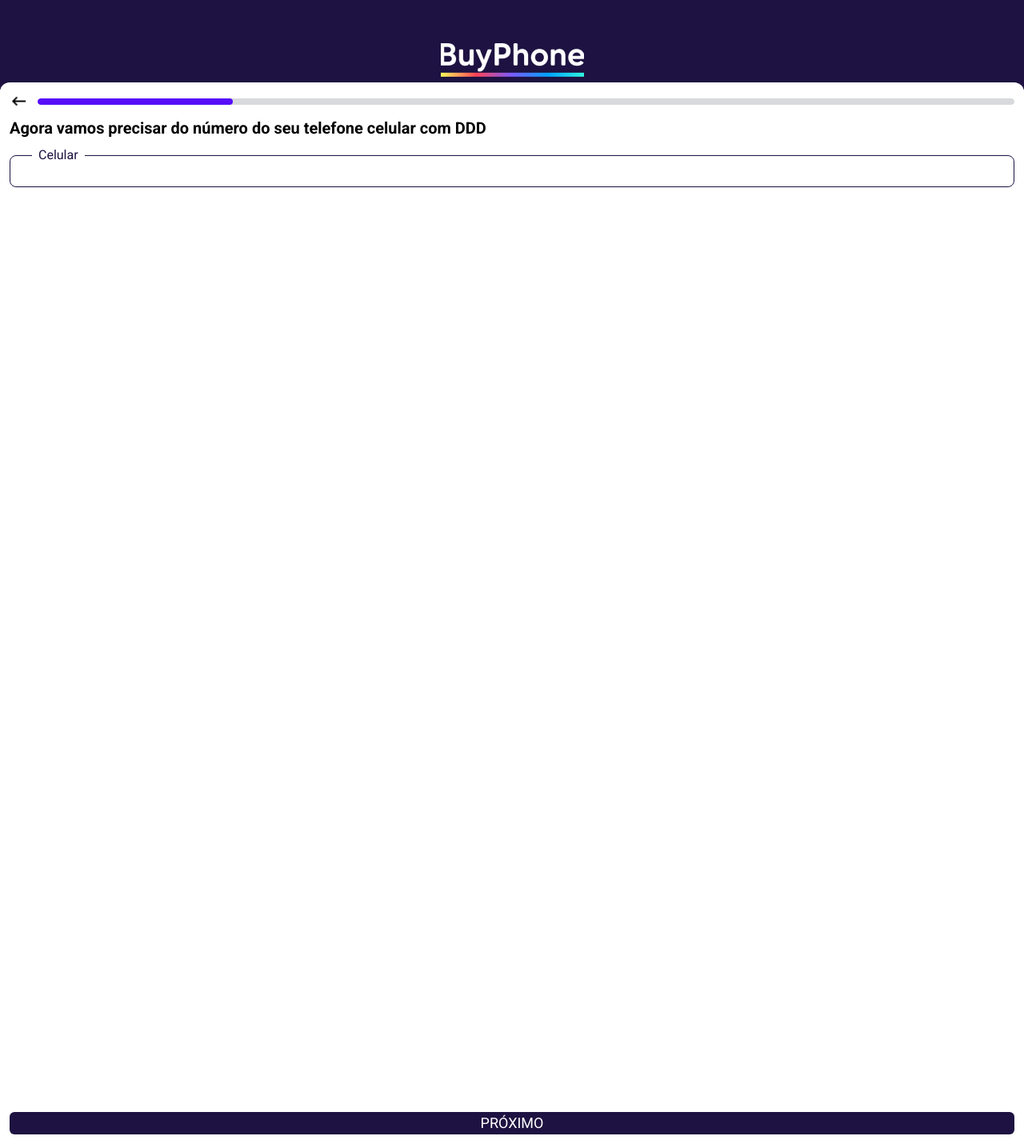
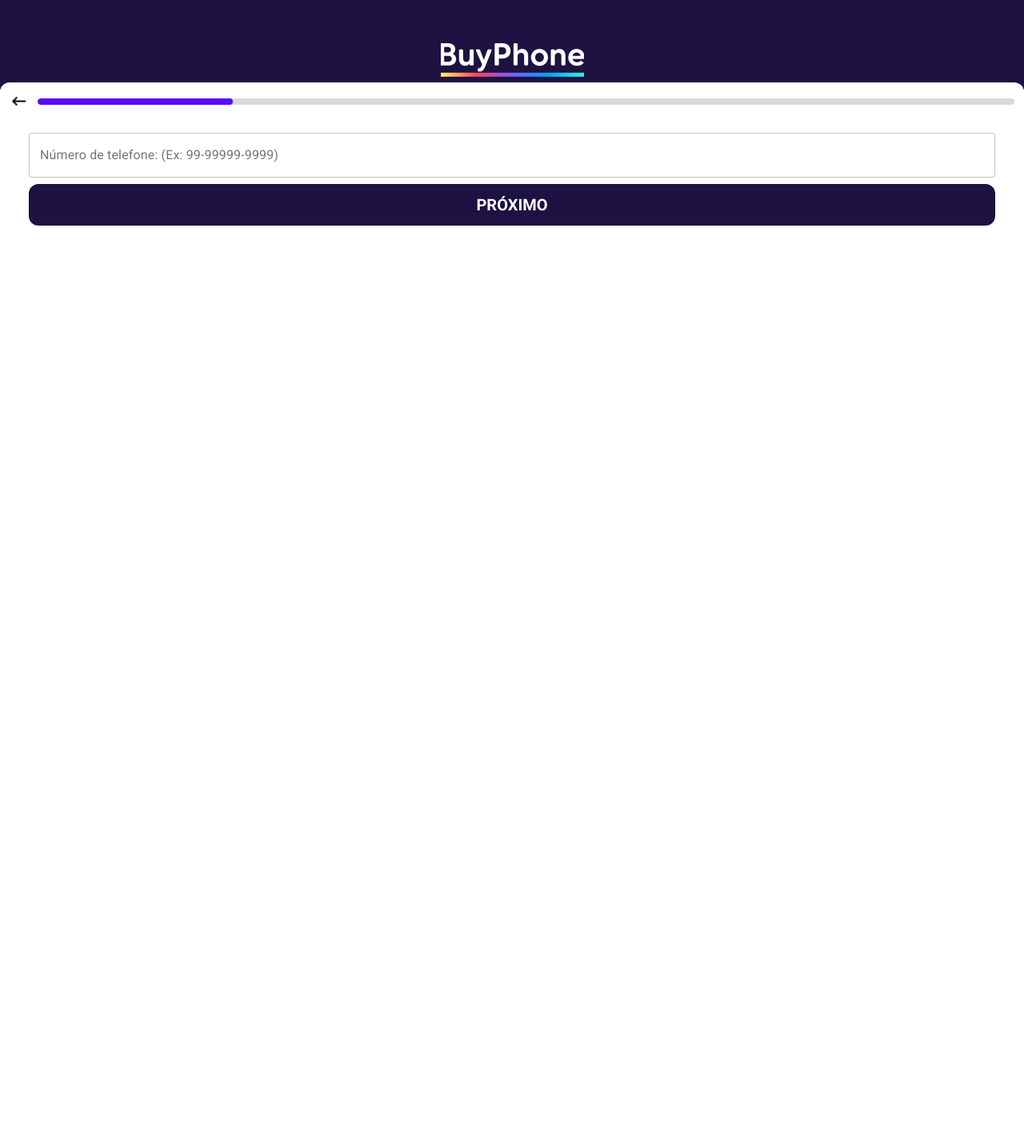
Before and after one commit to MuriloFernandesDev/Cadastro_Rev, a Next.js app: page /RegCelular in a window 1280 px wide. Shown: the whole page at 80% size. After the commit the page ends 800 px from the top, so only its background shows below. Built offline with nearby package versions, Linux system fonts and the light colour scheme.

Commit message:
first commit

```diff
--- a/src/pages/RegCelular.tsx
+++ b/src/pages/RegCelular.tsx
@@ -1,21 +1,81 @@
-import Link from 'next/link'
+import React from 'react'
+import { Formik } from 'formik'
+import InputMask from 'react-input-mask'
+import TextField from '@material-ui/core/TextField'
+import Container from '@material-ui/core/Container'
+import Button from '@material-ui/core/Button'
+import * as yup from 'yup'
+
+let validateSchema = yup.object().shape({
+    tel_no: yup
+        .string()
+        .test('len', 'Insira um telefone válido', (val = '') => {
+            const val_length_without_dashes = val.replace(/-|_/g, '').length
+            return val_length_without_dashes === 12 || 12
+        })
+        .required('Telefone é obrigatório'),
+})
 
 export default function RegCelular() {
     return (
-        <>
-            <h1 className="pb-5 text-black text-xl font-semibold">
-                Agora vamos precisar do número do seu telefone celular com DDD
-            </h1>
-            <form action="InsertEmail">
-                <label className="absolute text-Loja bg-white -mt-3 ml-7 h-5 pl-2 pr-2">
-                    Celular
-                </label>
-                <input
-                    className="border text-black p-2 border-Loja rounded-lg w-full h-10 z-10"
-                    type="number"
-                    id="nome"
-                />
-            </form>
-        </>
+        <Container style={{ marginTop: '20px' }}>
+            <Formik
+                initialValues={{
+                    tel_no: '',
+                }}
+                validationSchema={validateSchema}
+                onSubmit={(values, actions) => {
+                    setTimeout(() => {
+                        // alert(JSON.stringify(values, null, 2));
+                        actions.setSubmitting(false)
+                    }, 500)
+                }}
+            >
+                {({
+                    errors,
+                    values,
+                    setFieldValue,
+                    isSubmitting,
+                    touched,
+                    handleBlur,
+                    handleSubmit,
+                    handleChange,
+                }) => {
+                    return (
+                        <form onSubmit={handleSubmit}>
+                            <InputMask
+                                mask="99-99999-9999"
+                                onChange={handleChange}
+                                onBlur={handleBlur}
+                                value={values.tel_no}
+                            >
+                                {() => (
+                                    <TextField
+                                        type="text"
+                                        label="Número de telefone:  (Ex: 99-99999-9999)"
+                                        name="tel_no"
+                                        fullWidth
+                                        variant="outlined"
+                                        helperText={
+                                            touched.tel_no ? errors.tel_no : ''
+                                        }
+                                        error={
+                                            touched.tel_no &&
+                                            Boolean(errors.tel_no)
+                                        }
+                                    />
+                                )}
+                            </InputMask>
+                            <button
+                                className="flex justify-center mx-auto font-bold uppercase w-full text-white text-xl py-3 mt-2 rounded-xl hover:scale-105 ease-in-out duration-300 bg-Loja"
+                                type="submit"
+                            >
+                                Próximo
+                            </button>
+                        </form>
+                    )
+                }}
+            </Formik>
+        </Container>
     )
 }
--- a/src/pages/RegEmail.tsx
+++ b/src/pages/RegEmail.tsx
@@ -1,20 +1,71 @@
 import Link from 'next/link'
+import toast from 'react-hot-toast'
+import * as yup from 'yup'
+import { useFormik } from 'formik'
+
+import React, { useState, useEffect, FormEvent } from 'react' //
 
 export default function RegEmail() {
+    const formik = useFormik({
+        initialValues: {
+            email: '',
+        },
+        validationSchema: yup.object({
+            email: yup.string().required('O campo é obrigatório.'),
+        }),
+        onSubmit: (values) => {
+            toast.success('Nome Resgistrado com sucesso')
+            console.log(JSON.stringify(values))
+        },
+    })
+
     return (
         <>
             <h1 className="pb-5 text-black text-xl font-semibold">
                 Qual seu email?
             </h1>
-            <form action="InsertEmail">
+            {/* <form action="InsertEmail" onSubmit={HandleSubmit}>
                 <label className="absolute text-Loja bg-white -mt-3 ml-7 h-5 pl-2 pr-2">
                     E-mail
                 </label>
                 <input
                     className="border text-black p-2 border-Loja rounded-lg w-full h-10 z-10"
                     type="text"
-                    id="nome"
+                    value={email}
+                    onChange={({ target }) => setEmail(target.value)}
                 />
+
+                <button
+                    className="flex justify-center font-bold uppercase w-full text-white text-xl py-3 mt-2 rounded-xl hover:scale-105 ease-in-out duration-300 bg-Loja"
+                    type="submit"
+                    disabled={loading}
+                >
+                    Próximo
+                </button>
+            </form> */}
+
+            <form onSubmit={formik.handleSubmit}>
+                <label className="absolute text-Loja bg-white -mt-3 ml-7 h-5 pl-2 pr-2">
+                    E-mail
+                </label>
+                <input
+                    className="border text-black p-2 border-Loja rounded-lg w-full h-10 z-10"
+                    id="email"
+                    name="email"
+                    type="email"
+                    onChange={formik.handleChange}
+                    onBlur={formik.handleBlur}
+                    value={formik.values.email}
+                />
+                {formik.touched.email && formik.errors.email ? (
+                    <div>{formik.errors.email}</div>
+                ) : null}
+                <button
+                    className="flex justify-center mx-auto font-bold uppercase w-full text-white text-xl py-3 mt-2 rounded-xl hover:scale-105 ease-in-out duration-300 bg-Loja"
+                    type="submit"
+                >
+                    Próximo
+                </button>
             </form>
         </>
     )
--- a/src/pages/Welcome.tsx
+++ b/src/pages/Welcome.tsx
@@ -3,30 +3,17 @@
 export default function Welcome() {
     return (
         <>
-            <div className="flex w-full items-center justify-between">
-                <Link href={'/#'}>
-                    <a>
-                        <img src="/back.png" alt="" />
-                    </a>
-                </Link>
-                <progress
-                    className="progress progress-primary ml-3 w-full bg-[rgba(0, 0, 0, 0.1)]"
-                    value="10"
-                    max="100"
-                ></progress>
-            </div>
-
             <h1 className="font-bold text-2xl text-black">
                 Bem-vindo a BuyPhone
             </h1>
-            <div className="text-black opacity-50 font-semibold text-lg">
+
             <p className="pb-5">Para criar seu cadastro veja se você:</p>
 
-                <ul className="flex flex-col h-64 justify-between">
+            <ul className="flex flex-col justify-between">
                 <li>1. É um revendedor de iPhones.</li>
                 <li>
-                        2. Tem a intenção de comprar produtos no atacado para
-                        obter desconto.
+                    2. Tem a intenção de comprar produtos no atacado para obter
+                    desconto.
                 </li>
                 <li>
                     3. Possui loja física, online ou tem como comprovar que
@@ -34,15 +21,6 @@
                 </li>
                 <li>4. Tem seus documentos em mãos.</li>
             </ul>
-            </div>
-
-            <div className="flex justify-center w-full items-center mt-10">
-                <Link href={'/RegName'}>
-                    <a className="text-white uppercase text-lg font-semi-bold bg-Loja rounded-md w-full flex justify-center">
-                        Próximo
-                    </a>
-                </Link>
-            </div>
         </>
     )
 }
--- a/src/pages/_app.tsx
+++ b/src/pages/_app.tsx
@@ -4,6 +4,7 @@
 import Header from './components/Header'
 import RegConc from './RegConc'
 import Corpo from './components/Corpo'
+import { Toaster } from 'react-hot-toast'
 
 function MyApp({ Component, pageProps }: AppProps) {
     const router = useRouter()
@@ -13,6 +14,7 @@
                 <Component {...pageProps} />
             ) : (
                 <>
+                    <Toaster position="bottom-right" />
                     <Header />
                     <Corpo>
                         <Component {...pageProps} />
--- a/src/pages/components/Button/index.tsx
+++ b/src/pages/components/Button/index.tsx
@@ -2,13 +2,12 @@
 export default function Button() {
     return (
         <>
-            <div className="flex justify-center w-full items-center mt-10">
-                <Link href={'/'}>
-                    <a className="text-white bg-Loja uppercase text-lg font-semi-bold rounded-md w-full flex justify-center">
-                        Próximo
-                    </a>
-                </Link>
-            </div>
+            <button
+                className="flex justify-center mx-auto font-bold uppercase w-full text-white text-xl py-3 mt-2 rounded-xl hover:scale-105 ease-in-out duration-300 bg-Loja"
+                type="submit"
+            >
+                Próximo
+            </button>
         </>
     )
 }
--- a/src/pages/components/Corpo/index.tsx
+++ b/src/pages/components/Corpo/index.tsx
@@ -1,6 +1,5 @@
 import { useRouter } from 'next/router'
-import { ReactChild, ReactChildren } from 'react'
-import { GetServerSideProps, GetStaticProps } from 'next'
+
 import { ReactElement, cloneElement } from 'react'
 import Progress from '../Progress'
 import Button from '../Button'
@@ -11,14 +10,12 @@
 
 export default function Corpo({ children }: Homeprops) {
     const router = useRouter()
+
     return (
         <div className="bg-white w-full flex flex-col rounded-t-xl p-3 absolute -mt-[9px]">
             <Progress />
-            <div className="flex flex-col justify-between min-h-[100vw]">
+            <div className="flex flex-col justify-between">
                 <div className="mt-2">{children}</div>
-                <div>
-                    <Button />
-                </div>
             </div>
         </div>
     )
```
Also changed, not shown: package.json (+18 -1 lines), src/pages/RegCpf.tsx (+32 -4 lines), src/pages/RegName.tsx (+28 -12 lines), src/utils/masks.ts (added, +9 -0 lines), 1 other file (tests, documents, lock files or other folders). Lines whose indentation alone changed are shown as unchanged.
